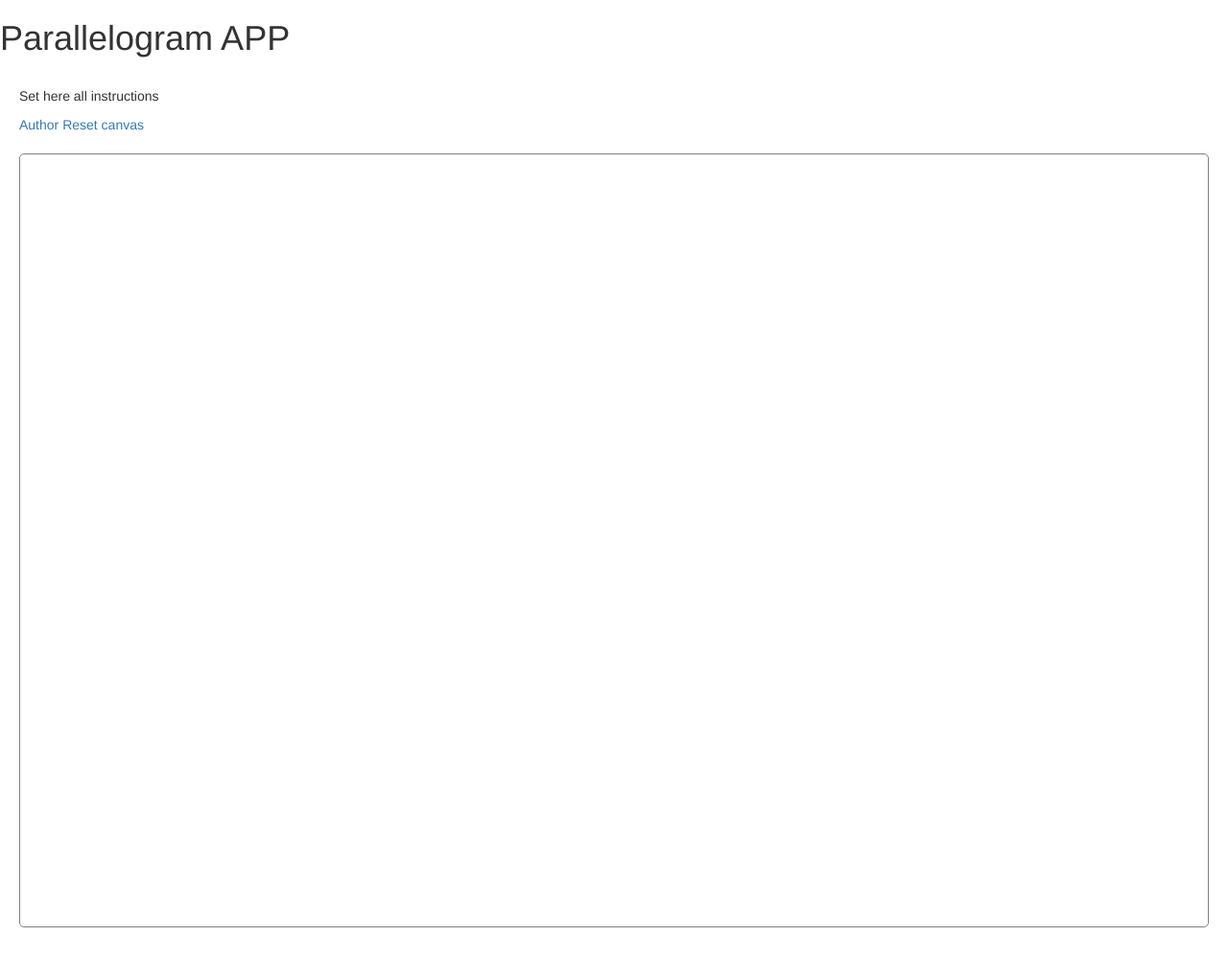
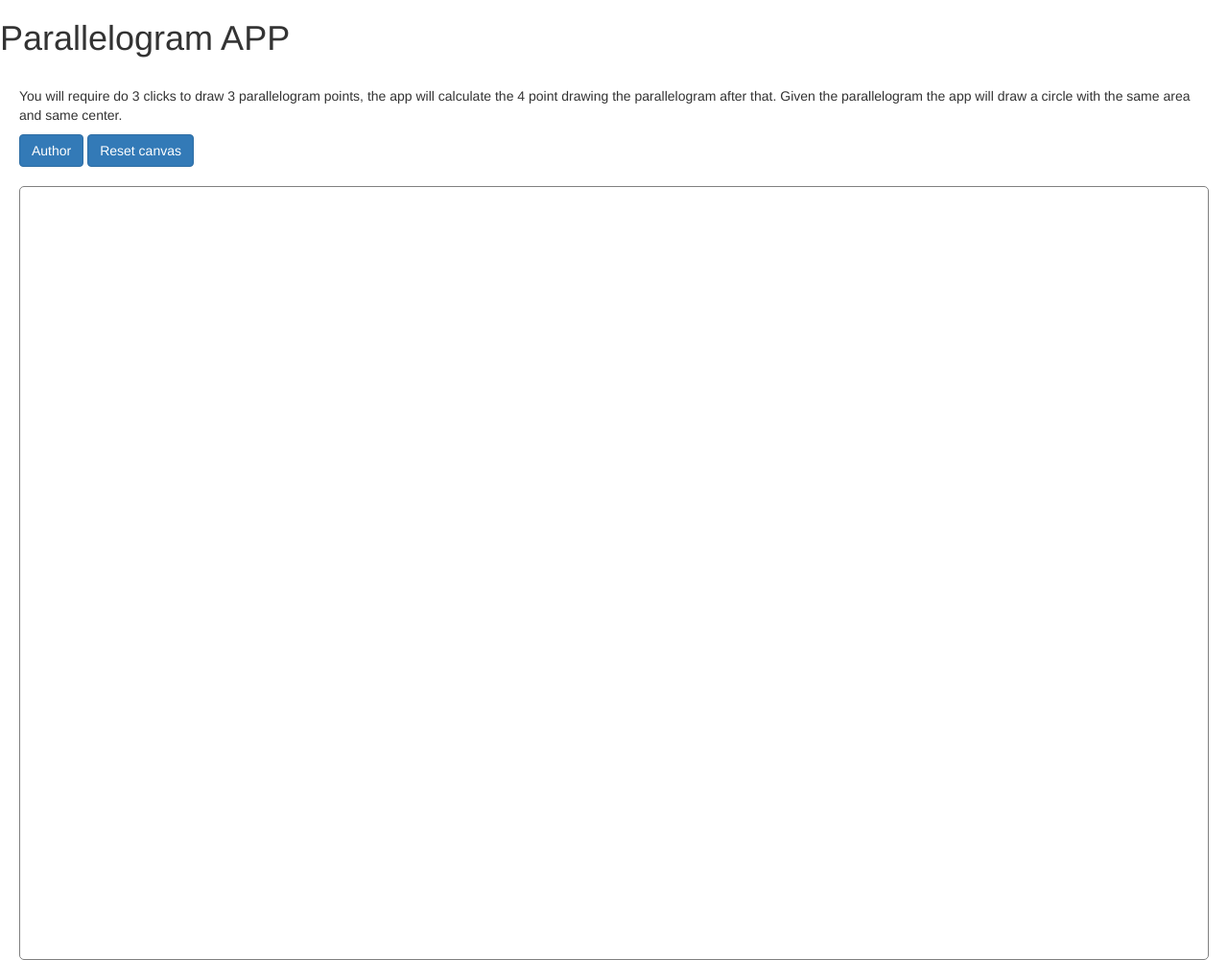
Before and after one commit to Millertaker/Parallelogram, a website built with webpack: page devsrv/index.html in a window 1280 px wide. Shown: the whole page at 96% size. Built offline with nearby package versions, Linux system fonts and the light colour scheme.

Commit message:
Instructions done

```diff
--- a/devsrv/index.html
+++ b/devsrv/index.html
@@ -16,9 +16,9 @@
   </header>
   <main class="main-wrapper">
     <div class="instructions">
-      <p>Set here all instructions</p>
-      <a href="#"> Author </a>
-      <a href="#"> Reset canvas </a>
+      <p>You will require do 3 clicks to draw 3 parallelogram points, the app will calculate the 4 point drawing the parallelogram after that. Given the parallelogram the app will draw a circle with the same area and same center.</p>
+      <a class="btn btn-primary" href="#"> Author </a>
+      <a class="reset btn btn-primary" href="#"> Reset canvas </a>
     </div>
 
     <div class="canvas-wrapper">
```
